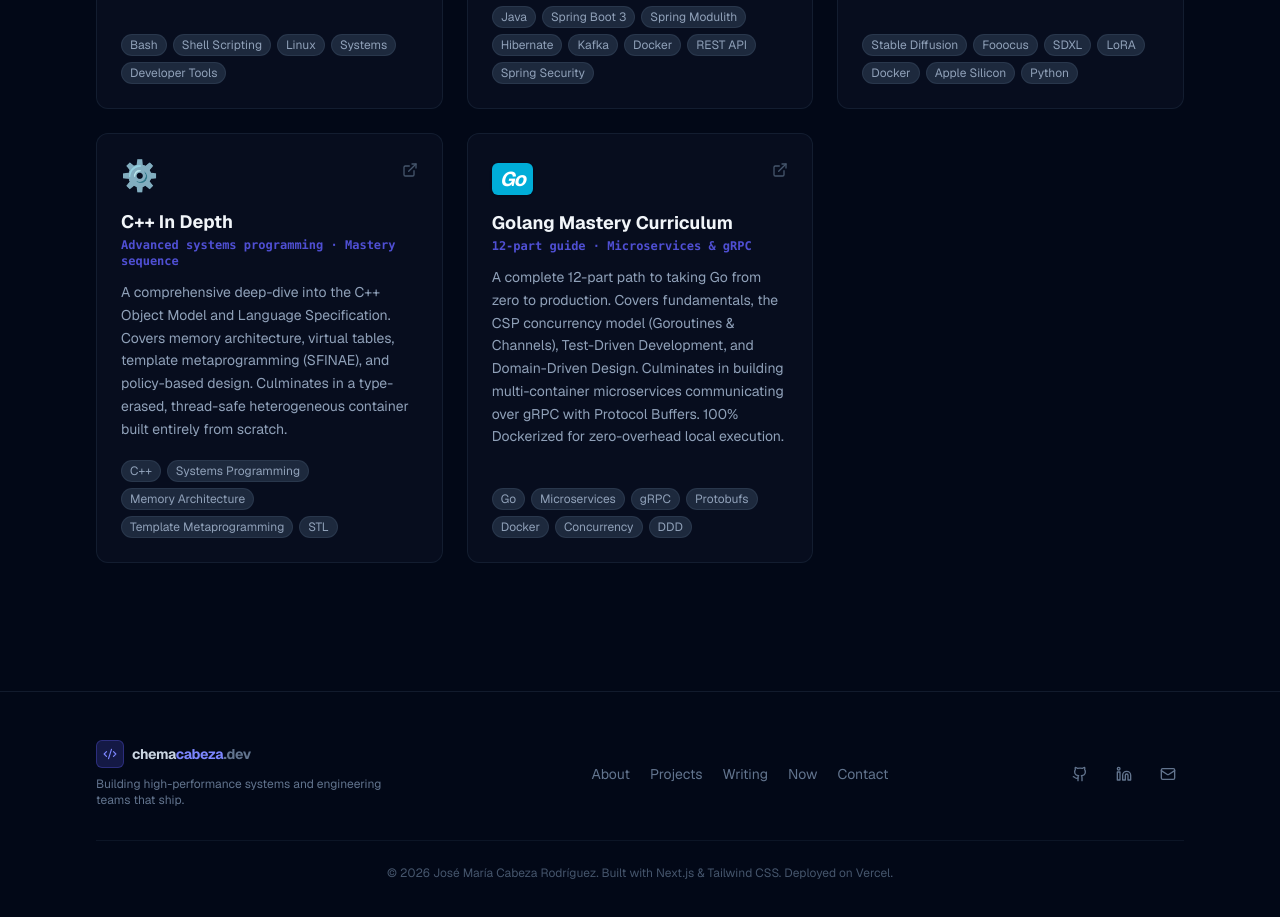
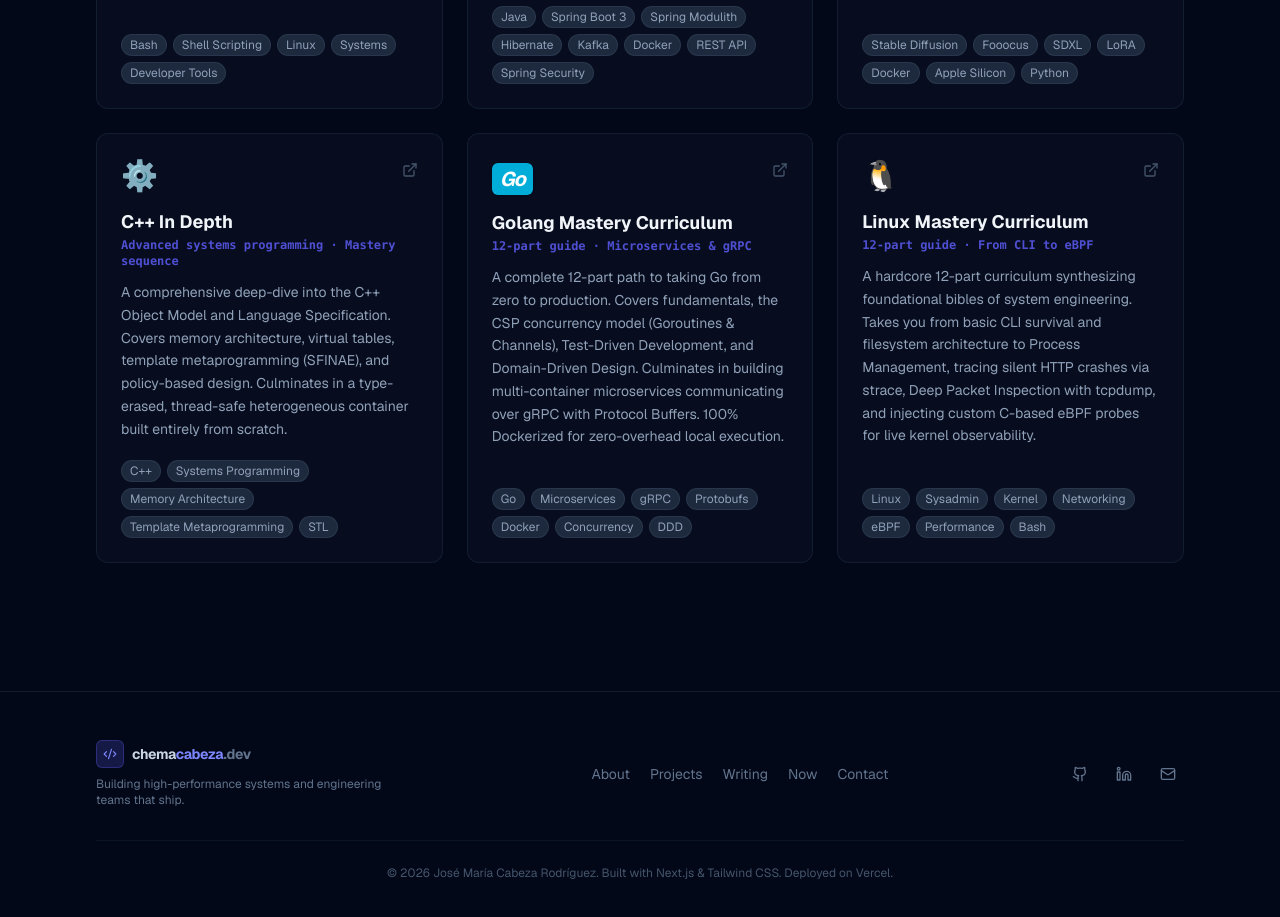
Before and after one commit to chemacabeza/chemacabeza-dev, a Next.js app: page /projects in a window 1280 px wide. Shown: the part 1780-2697 px from the top of the page. Built offline with nearby package versions, Linux system fonts and the light colour scheme.

Commit message:
feat: add Linux Mastery Curriculum project card

```diff
--- a/app/projects/page.tsx
+++ b/app/projects/page.tsx
@@ -93,6 +93,16 @@ const githubProjects = [
         description:
             "A complete 12-part path to taking Go from zero to production. Covers fundamentals, the CSP concurrency model (Goroutines & Channels), Test-Driven Development, and Domain-Driven Design. Culminates in building multi-container microservices communicating over gRPC with Protocol Buffers. 100% Dockerized for zero-overhead local execution.",
         tags: ["Go", "Microservices", "gRPC", "Protobufs", "Docker", "Concurrency", "DDD"],
+    },
+    {
+        repo: "Linux",
+        url: "https://github.com/chemacabeza/my-github-projects/tree/master/Linux",
+        emoji: "🐧",
+        title: "Linux Mastery Curriculum",
+        subtitle: "12-part guide · From CLI to eBPF",
+        description:
+            "A hardcore 12-part curriculum synthesizing foundational bibles of system engineering. Takes you from basic CLI survival and filesystem architecture to Process Management, tracing silent HTTP crashes via strace, Deep Packet Inspection with tcpdump, and injecting custom C-based eBPF probes for live kernel observability.",
+        tags: ["Linux", "Sysadmin", "Kernel", "Networking", "eBPF", "Performance", "Bash"],
     },
 ];
 
```
